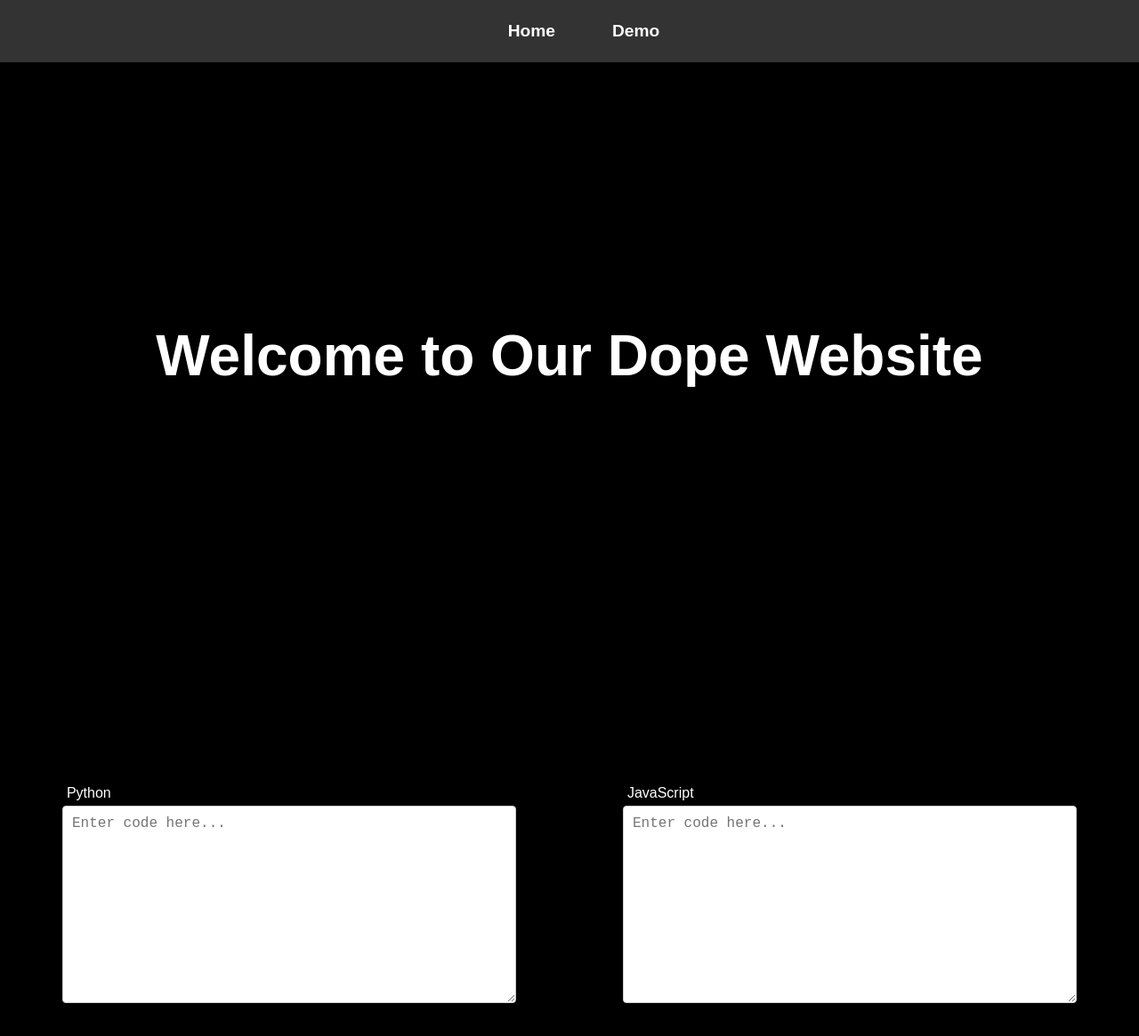
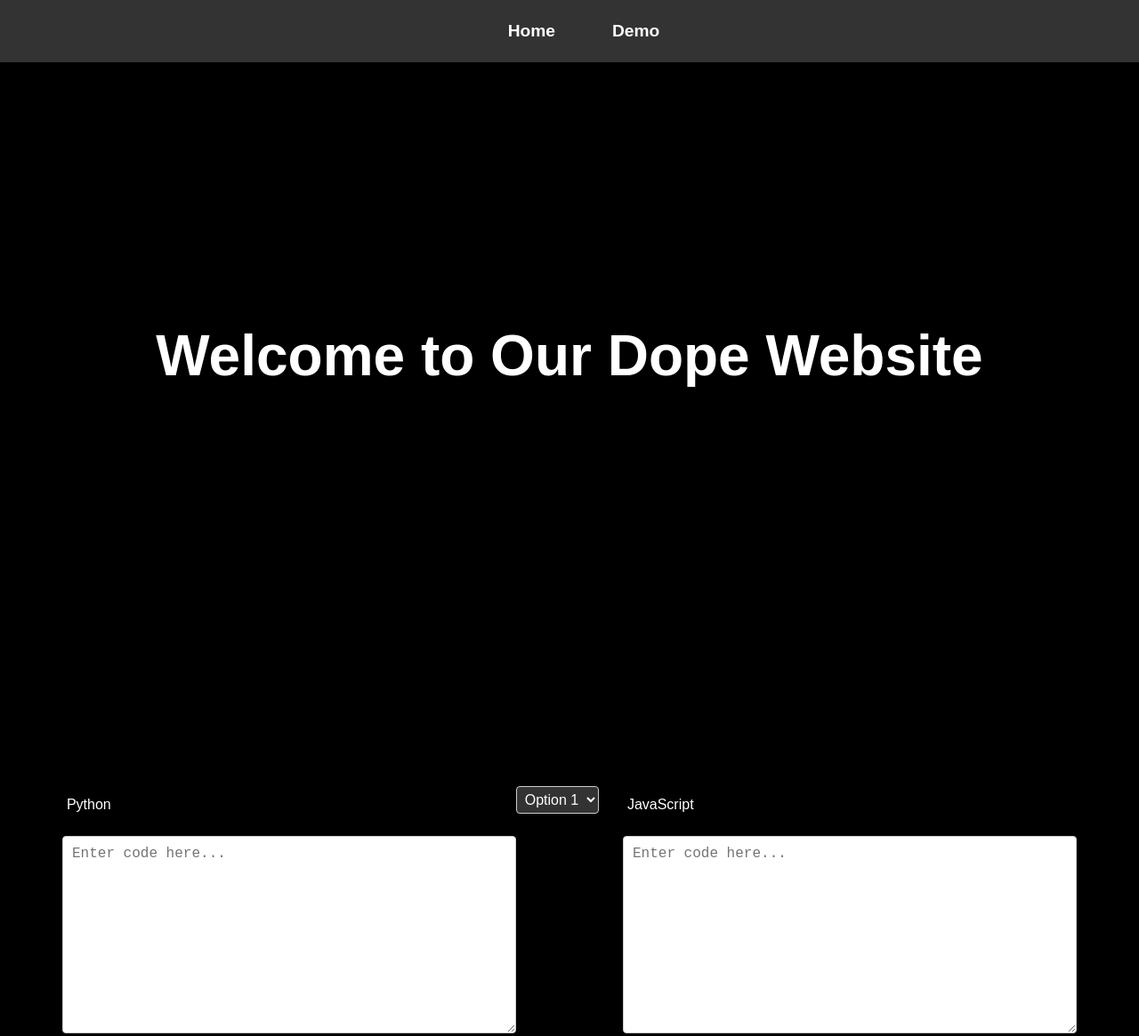
Before and after one commit to YifanZhang0-0/HackUMASSXII, a website: page project-website/public/index.html in a window 1280 px wide. Shown: the top 1165 px of the page at 89% size. Drawn offline with Linux system fonts and the light colour scheme.

Commit message:
Fixed label positions

```diff
--- a/project-website/public/index.html
+++ b/project-website/public/index.html
@@ -21,25 +21,21 @@
     <!-- Input Section -->
     <section id="inputSection" class="section input-section">
         <div class="input-container">
-            <div class="input-group">
-              <label for="language1" class="input-label" style="display: inline-block; align-items: right;">Python</label>
-              <!-- <div style="display: flex; align-items: center;">
-                <div style="flex-grow: 1;">
-                  <label for="language1" class="input-label">Python</label>
-                </div>
-                <select name="dog-names" id="dog-names">
-                  <option value="rigatoni">Rigatoni</option>
-                  <option value="dave">Dave</option>
-                  <option value="pumpernickel">Pumpernickel</option>
-                  <option value="reeses">Reeses</option>
-                </select>
-              </div>               -->
-              <textarea id="language1" placeholder="Enter code here..." class="text-area"></textarea>
+
+
+            <div class="label-dropdown-container">
+              <span class="input-label">Python</span>
+              <select id="dropdown1" class="dropdown-menu">
+                <option value="option1">Option 1</option>
+                <option value="option2">Option 2</option>
+                <option value="option3">Option 3</option>
+              </select>
             </div>
-            <div class="input-group">
-                <label for="language2" class="input-label">JavaScript</label>
-                <textarea id="language2" placeholder="Enter code here..." class="text-area"></textarea>
-            </div>
+            <div class="input-label">JavaScript</div>
+
+            <textarea id="language1" placeholder="Enter code here..." class="text-area"></textarea>
+            <textarea id="language2" placeholder="Enter code here..." class="text-area"></textarea>
+
             <!-- Console textbox -->
             <div class="console-group">
                 <label for="consoleOutput" class="input-label-console">Console Output</label>
--- a/project-website/public/style.css
+++ b/project-website/public/style.css
@@ -135,7 +135,7 @@ body, html {
 .input-group {
   display: flex;
   flex-direction: column;
-  align-items: center;
+  align-items: flex-start;
   width: 100%; /* Each input group takes full width of the grid column */
 }
 
@@ -143,6 +143,7 @@ body, html {
 .input-label {
   font-size: 1rem;
   margin-bottom: 5px;
+  margin-top: 47px;
   color: White;
   align-self: flex-start; /* Aligns label to the left */
   padding-left: 9%; /* Adds space to keep label aligned with textarea */
@@ -322,7 +323,7 @@ body, html {
   box-shadow: 0 4px 8px rgba(0, 0, 0, 0.3); /* Optional shadow for depth */
 }
 
-/*Dropdown CSS*/
+/* Dropdown CSS
 .dropdown {
   display: inline-block;
   position: relative;
@@ -346,4 +347,40 @@ body, html {
 .dropdown-content a:hover {
   color: #FFFFFF;
   background-color: #00A4BD;
+} */
+
+/* Container for label and dropdown */
+.label-dropdown-container {
+  display: flex;
+  flex-direction: row;
+  align-items: center;
+  width: 100%; /* Use full width or adjust as needed */
+  margin-bottom: 1px; /* Remove auto margins to prevent centering */
 }
+
+
+/* Adjusted label styling */
+.input-label {
+  font-size: 1rem;
+  color: white;
+  margin-right: -45px; /* Adjust spacing between label and dropdown */
+}
+
+
+/* Dropdown menu styling */
+.dropdown-menu {
+  background-color: #333;
+  color: white;
+  border: 1px solid #ccc;
+  border-radius: 4px;
+  padding: 5px;
+  font-size: 1rem;
+  cursor: pointer;
+  margin-left: 500px;
+  margin-bottom: -30px;
+}
+
+/* Dropdown menu hover effect */
+.dropdown-menu:hover {
+  background-color: #555;
+}
```
